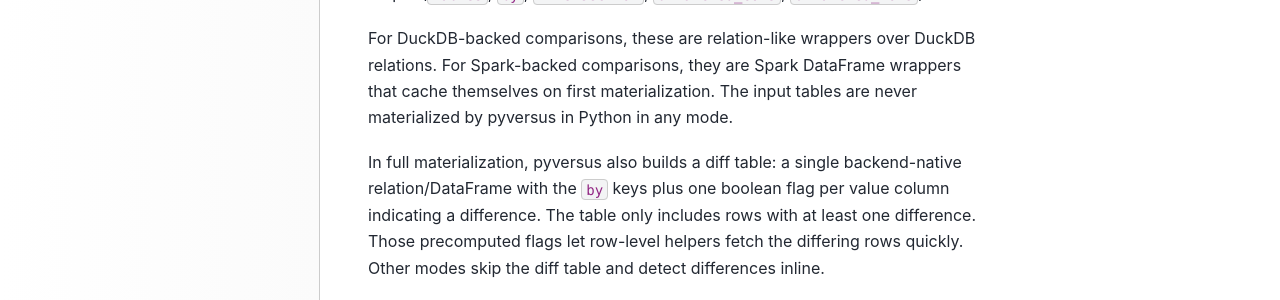
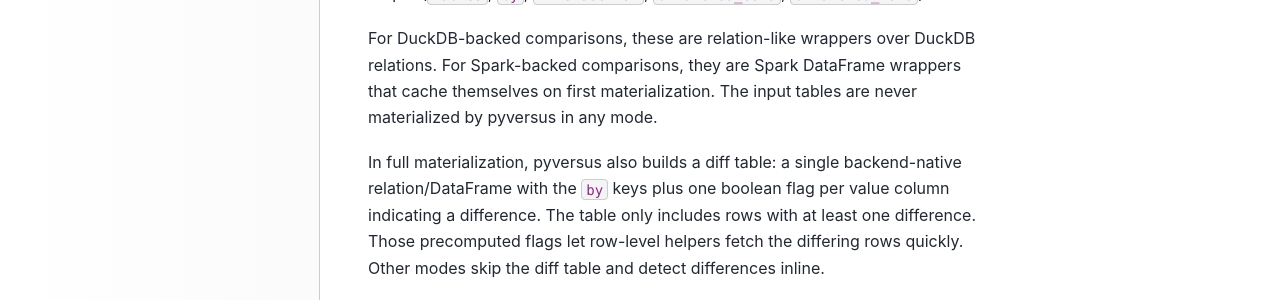
Before and after one commit to eutwt/pyversus, a Sphinx documentation site: the page built from docs_api/source/getting-started.rst, in a window 1280 px wide and 900 px high, scrolled down 1674 px. Shown: the part 232-532 px from the top of the window. Built offline with Sphinx 7.4.7 and the PyData theme 0.15.4, drawn with Linux system fonts in a browser that asks for light colours.

Commit message:
Clarify input materialization wording

```diff
--- a/README.qmd
+++ b/README.qmd
@@ -351,7 +351,7 @@
 For DuckDB-backed comparisons, these are relation-like wrappers over
 DuckDB relations. For Spark-backed comparisons, they are Spark DataFrame
 wrappers that cache themselves on first materialization. The input
-tables are never materialized by pyversus in Python in any mode.
+tables are never materialized by pyversus in any mode.
 
 In full materialization, pyversus also builds a diff table: a single
 backend-native relation/DataFrame with the `by` keys plus one boolean
--- a/docs_api/source/getting-started.rst
+++ b/docs_api/source/getting-started.rst
@@ -91,7 +91,7 @@
 For DuckDB-backed comparisons, these are relation-like wrappers over
 DuckDB relations. For Spark-backed comparisons, they are Spark DataFrame
 wrappers that cache themselves on first materialization. The input
-tables are never materialized by pyversus in Python in any mode.
+tables are never materialized by pyversus in any mode.
 
 In full materialization, pyversus also builds a diff table: a single
 backend-native relation/DataFrame with the `by` keys plus one boolean
--- a/site/_sources/getting-started.rst.txt
+++ b/site/_sources/getting-started.rst.txt
@@ -91,7 +91,7 @@
 For DuckDB-backed comparisons, these are relation-like wrappers over
 DuckDB relations. For Spark-backed comparisons, they are Spark DataFrame
 wrappers that cache themselves on first materialization. The input
-tables are never materialized by pyversus in Python in any mode.
+tables are never materialized by pyversus in any mode.
 
 In full materialization, pyversus also builds a diff table: a single
 backend-native relation/DataFrame with the `by` keys plus one boolean
--- a/site/getting-started.html
+++ b/site/getting-started.html
@@ -396,7 +396,7 @@
 <p>For DuckDB-backed comparisons, these are relation-like wrappers over
 DuckDB relations. For Spark-backed comparisons, they are Spark DataFrame
 wrappers that cache themselves on first materialization. The input
-tables are never materialized by pyversus in Python in any mode.</p>
+tables are never materialized by pyversus in any mode.</p>
 <p>In full materialization, pyversus also builds a diff table: a single
 backend-native relation/DataFrame with the <code class="code docutils literal notranslate"><span class="pre">by</span></code> keys plus one boolean
 flag per value column indicating a difference. The table only includes
```
Also changed, not shown: README.md (+1 -1 lines).
